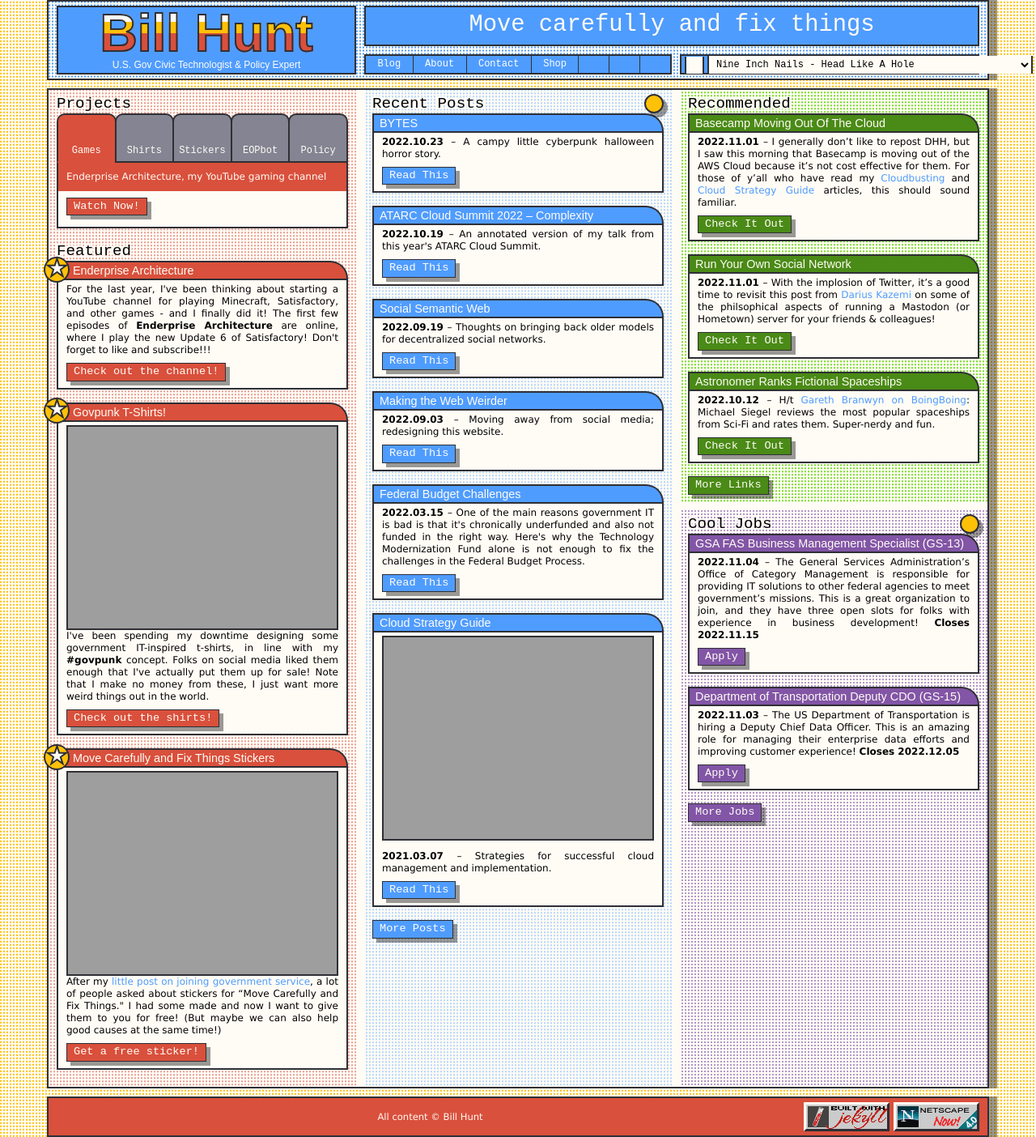
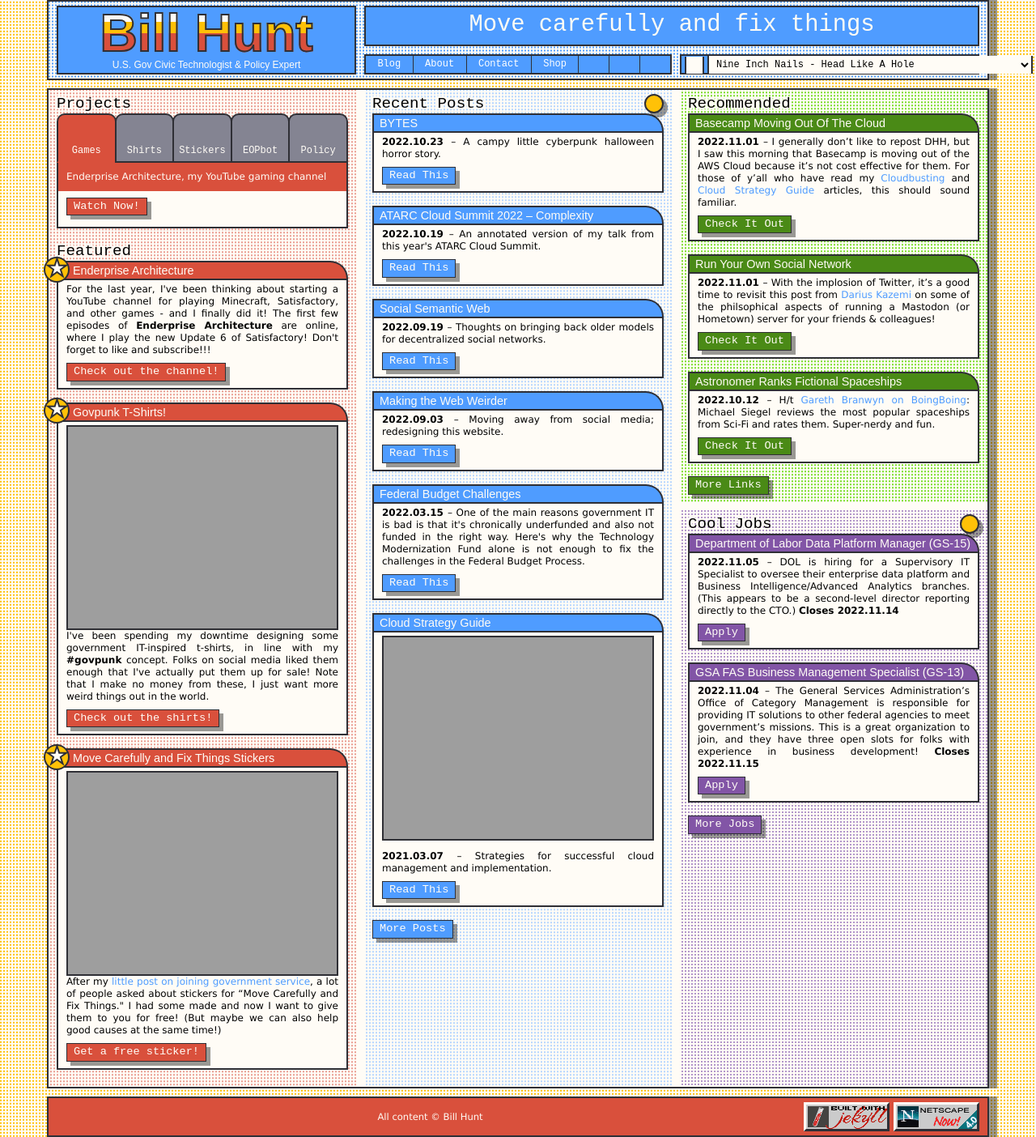
Before and after one commit to krusynth/billhunt.dev, a Jekyll site: the page built from index.md, in a window 1280 px wide. Shown: the whole page at 81% size. Built offline with Jekyll 4.4.1, drawn with Linux system fonts in a browser that asks for light colours; some web fonts are replaced.

Commit message:
Update jobs.

```diff
--- a/_data/jobs.yml
+++ b/_data/jobs.yml
@@ -1,3 +1,9 @@
+- title: Department of Labor Data Platform Manager (GS-15)
+  url: https://www.usajobs.gov/job/686733400
+  date: 2022-11-05
+  closes: 2022-11-14
+  content: DOL is hiring for a Supervisory IT Specialist to oversee their enterprise data platform and Business Intelligence/Advanced Analytics branches. (This appears to be a second-level director reporting directly to the CTO.)
+
 - title: Department of Labor Enterprise Architect (GS-15)
   url: https://www.usajobs.gov/job/686116600
   date: 2022-11-05
```
